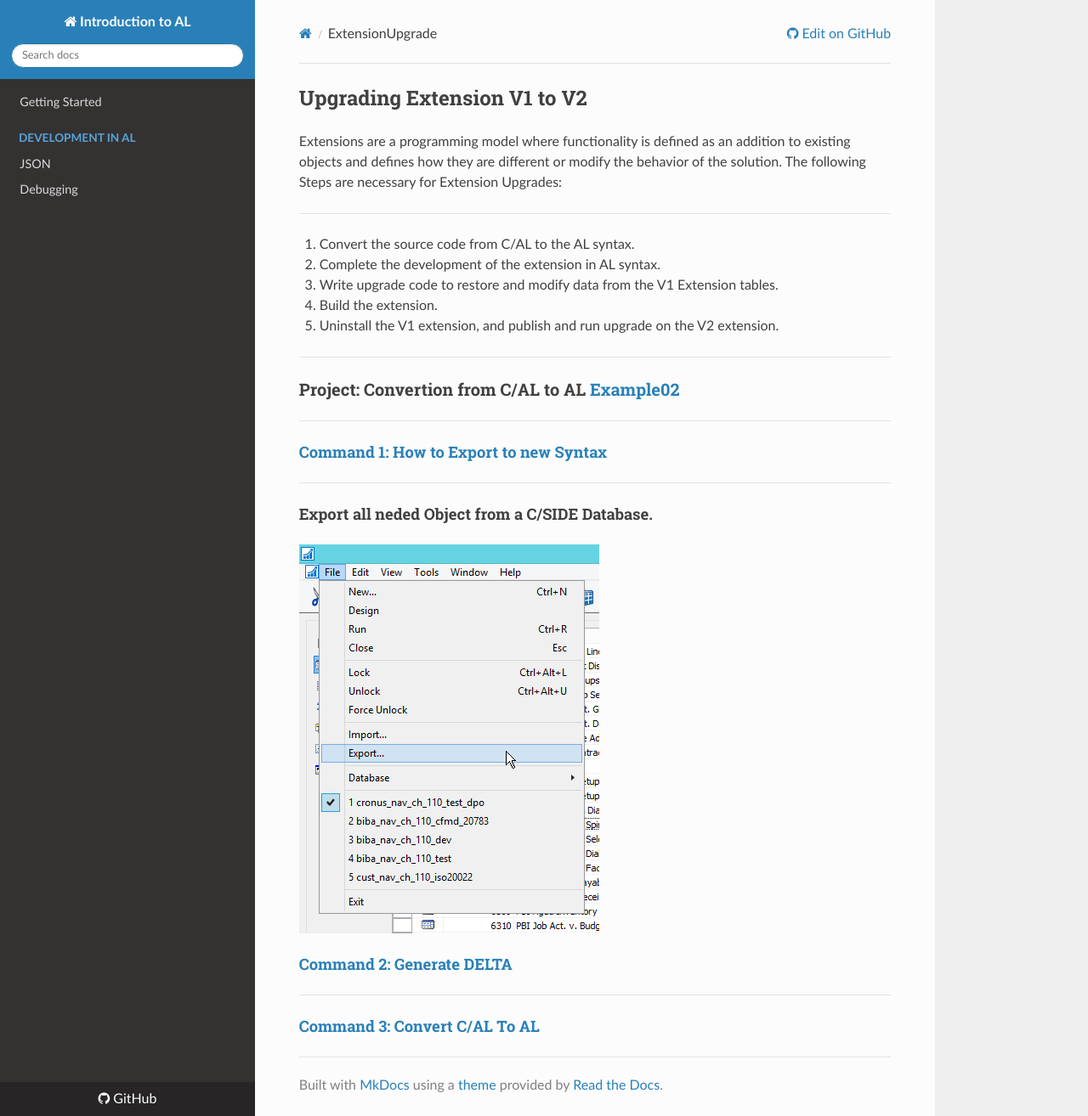
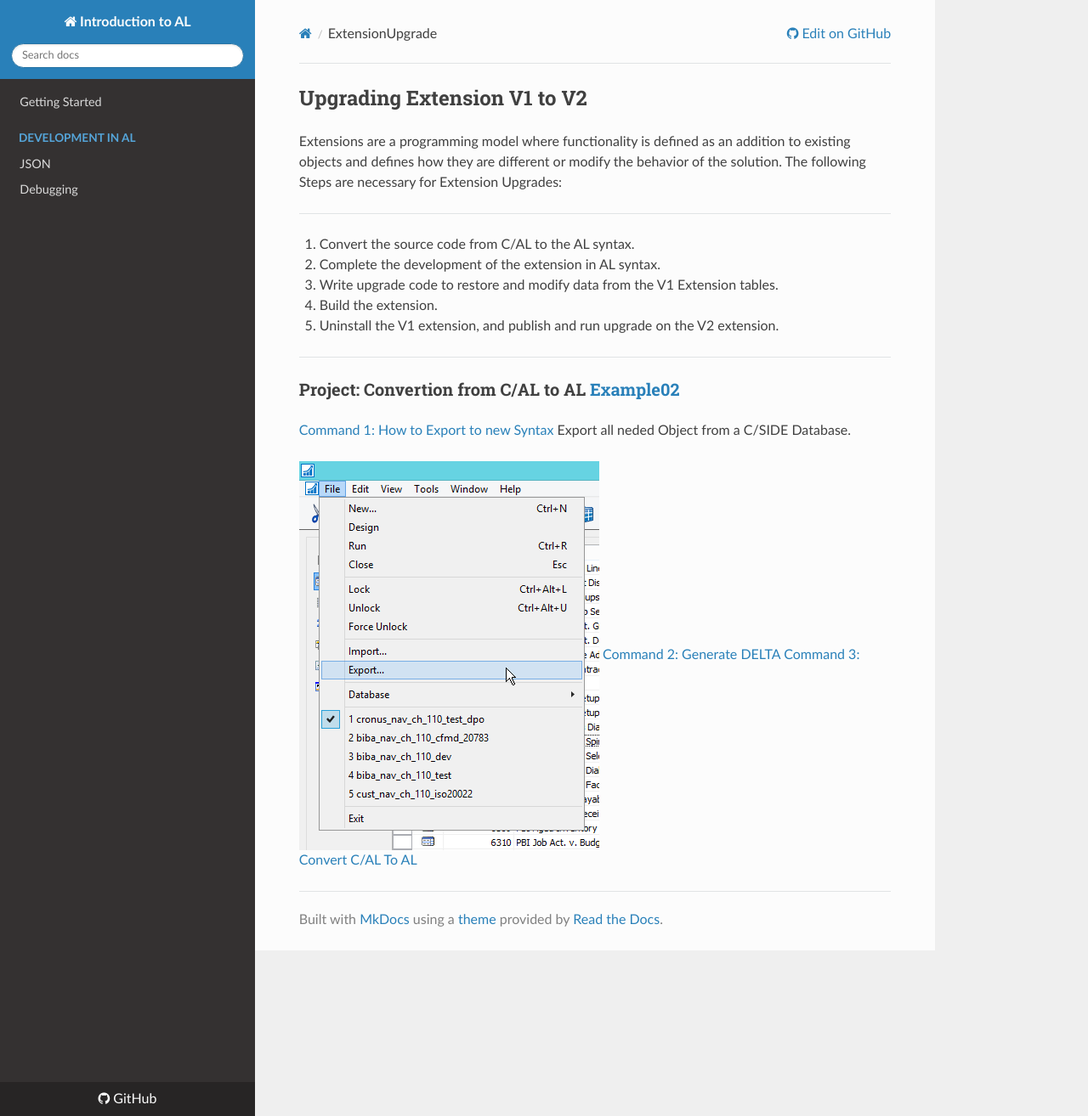
Before and after one commit to EDGZTNSR/IntroductionToAL, an MkDocs documentation site: the page built from docs/ExtensionUpgrade.md, in a window 1280 px wide and 1314 px high. Shown: the whole window at 85% size. Built offline with MkDocs 1.6.1, drawn with Linux system fonts in a browser that asks for light colours; nearby versions of some CDN libraries.

```diff
--- a/docs/ExtensionUpgrade.md
+++ b/docs/ExtensionUpgrade.md
@@ -13,17 +13,10 @@ The following Steps are necessary for Extension Upgrades:
 ----------
 
 ### Project: Convertion from C/AL to AL [Example02](https://github.com/EDGZTNSR/IntroductionToAL/tree/master/Examples/Example02)
----------
 
-####[Command 1: How to Export to new Syntax](https://github.com/EDGZTNSR/IntroductionToAL/blob/master/Examples/Example02/PowershellCommands.md)
----------
-
-####Export all neded Object from a C/SIDE Database.
+[Command 1: How to Export to new Syntax](https://github.com/EDGZTNSR/IntroductionToAL/blob/master/Examples/Example02/PowershellCommands.md)
+Export all neded Object from a C/SIDE Database.
 
 ![](https://github.com/EDGZTNSR/IntroductionToAL/blob/master/docs/src/Export.png?raw=true])
----------
-
-####[Command 2: Generate DELTA](https://github.com/EDGZTNSR/IntroductionToAL/blob/master/Examples/Example02/PowershellCommands.md)
----------
-
-####[Command 3: Convert C/AL To AL](https://github.com/EDGZTNSR/IntroductionToAL/blob/master/Examples/Example02/PowershellCommands.md)
+[Command 2: Generate DELTA](https://github.com/EDGZTNSR/IntroductionToAL/blob/master/Examples/Example02/PowershellCommands.md)
+[Command 3: Convert C/AL To AL](https://github.com/EDGZTNSR/IntroductionToAL/blob/master/Examples/Example02/PowershellCommands.md)
```
